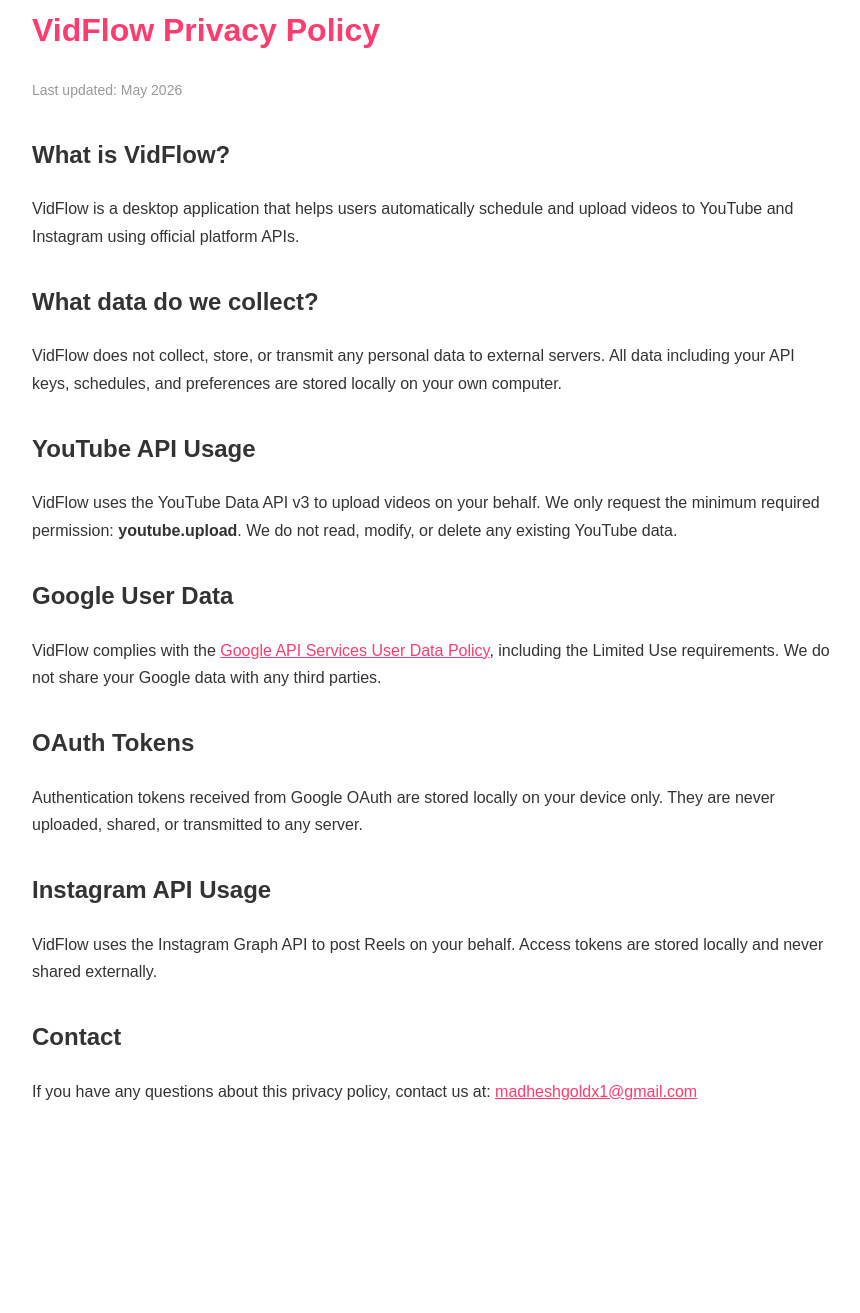
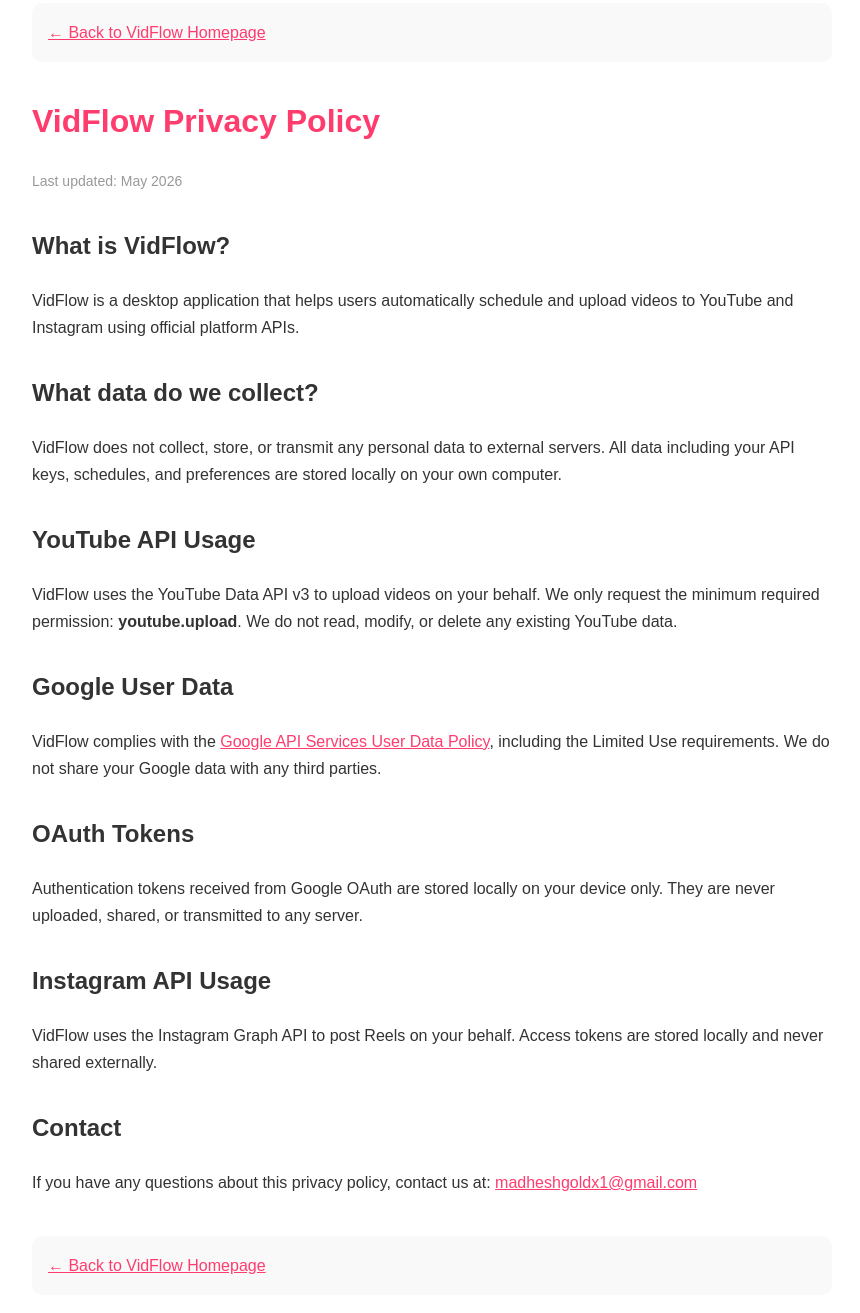
Before and after one commit to madheshgoldx1-cpu/vidflow-privacy, a plain HTML site: page index.html in a window 1280 px wide. Shown: the part 57-1370 px from the top of the page, without its empty margins (208-1068 px from the left). Before the commit the page ends 1222 px from the top, so only its background shows below. Drawn offline with Linux system fonts and the light colour scheme.

Commit message:
Add navigation links to VidFlow homepage
Added navigation links to the top and bottom of the page for easier access to the VidFlow homepage.

```diff
--- a/index.html
+++ b/index.html
@@ -10,9 +10,14 @@
     h2{color:#333;margin-top:32px;}
     .date{color:#999;font-size:14px;}
     a{color:#ff3c6e;}
+    .nav{margin-bottom:32px;padding:16px;background:#f9f9f9;border-radius:10px;}
   </style>
 </head>
 <body>
+  <div class="nav">
+    <a href="https://madheshgoldx1-cpu.github.io/vidflow-privacy/home.html">← Back to VidFlow Homepage</a>
+  </div>
+
   <h1>VidFlow Privacy Policy</h1>
   <p class="date">Last updated: May 2026</p>
 
@@ -36,5 +41,9 @@
 
   <h2>Contact</h2>
   <p>If you have any questions about this privacy policy, contact us at: <a href="mailto:madheshgoldx1@gmail.com">madheshgoldx1@gmail.com</a></p>
+
+  <div class="nav" style="margin-top:40px;">
+    <a href="https://madheshgoldx1-cpu.github.io/vidflow-privacy/home.html">← Back to VidFlow Homepage</a>
+  </div>
 </body>
 </html>
```
